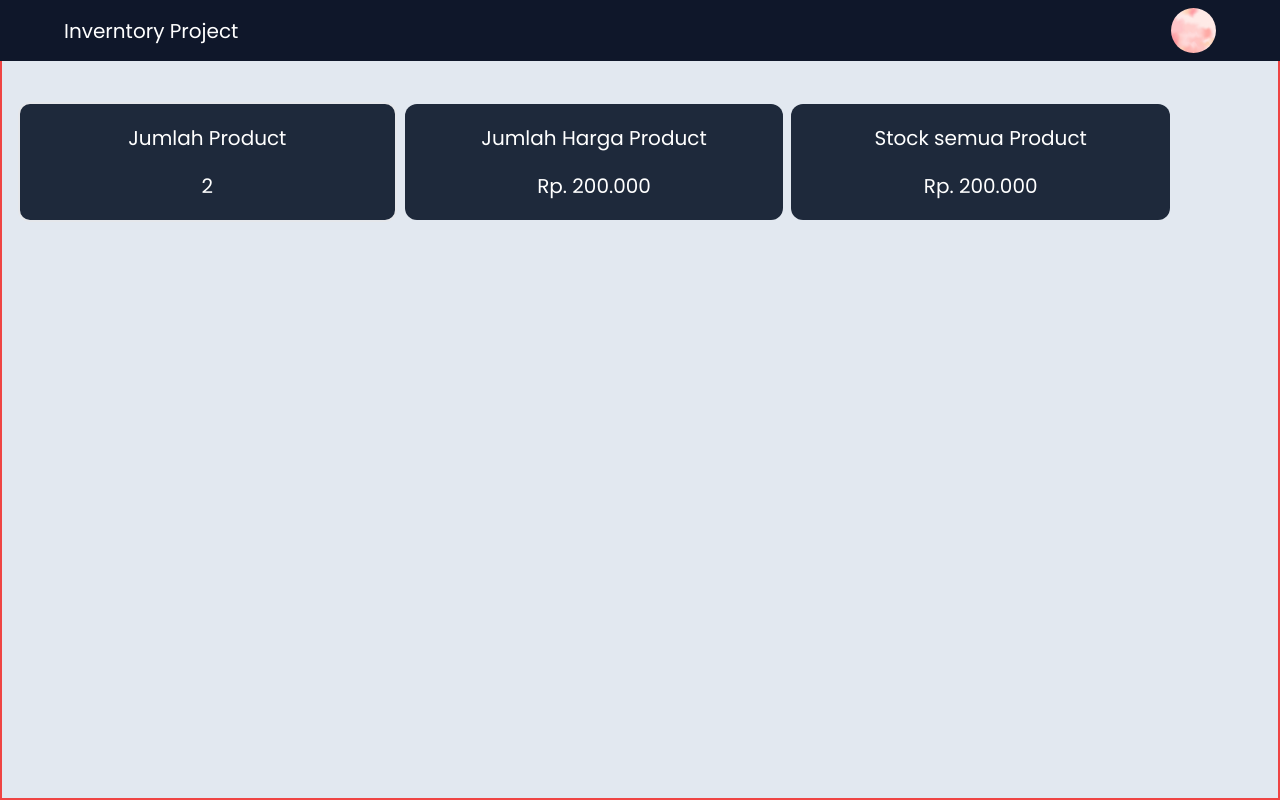
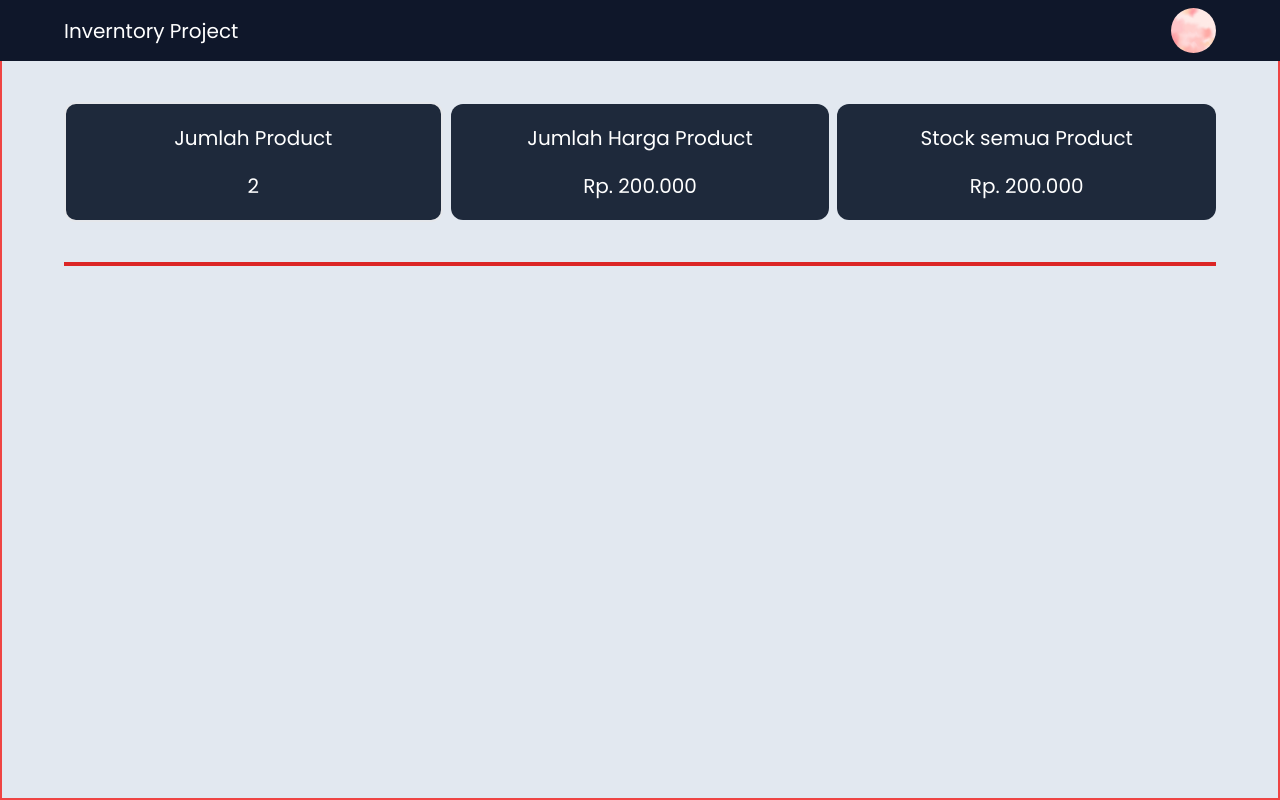
Before and after one commit to elangyudha280/web-inventory, a React (Vite) app: page /dashboard in a window 1280 px wide. Built offline with nearby package versions, Linux system fonts and the light colour scheme; sample sign-in values are in the browser's storage.

Commit message:
mulai desain component card itme book

```diff
--- a/src/Component/ComponentDashboard/ComponentHomeDashboard/BookInfo.jsx
+++ b/src/Component/ComponentDashboard/ComponentHomeDashboard/BookInfo.jsx
@@ -4,7 +4,7 @@
 
 const BookInfo = ()=>{
     return (
-        <div className="container-book-info relative w-full grid  gap-2  sm:grid-cols-[1fr_1fr]   auto-rows-auto place-items-center lg:grid-cols-[1fr_1fr_1fr]">
+        <div className="container-book-info  relative w-full grid  gap-2  sm:grid-cols-[1fr_1fr]   auto-rows-auto place-items-center lg:grid-cols-[1fr_1fr_1fr]">
         <div className="card-info-book w-full  py-5 px-3 flex-1 border-2 rounded-xl bg-slate-800 overflow-hidden ">
             <h2 className="title-card-info-book text-white text-center text-xl ">Jumlah Product</h2>
             <h2 className="count-jumlah-product text-white text-center text-xl mt-5 truncate">
--- a/src/Component/ComponentDashboard/ContainerHomeDashboard.jsx
+++ b/src/Component/ComponentDashboard/ContainerHomeDashboard.jsx
@@ -6,8 +6,14 @@ import BookInfo from "./ComponentHomeDashboard/BookInfo";
 const ContainerHomeDashboard = ()=>{
     return (
         <section className="container-home  pt-[100px] px-4 pb-5 overflow-x-hidden overflow-y-auto z-[1] relative w-full h-[100vh] border-2 border-red-500">
-            <section className="sub-container relative max-w-6xl ">
+            <section className="sub-container mx-auto relative max-w-6xl ">
                   <BookInfo/>
+
+                {/* component card book item */}
+                <div className="container-card-book-item mt-10 relative w-full border-2 border-red-600">
+
+
+                </div>
             </section>
         </section>
     )
```
